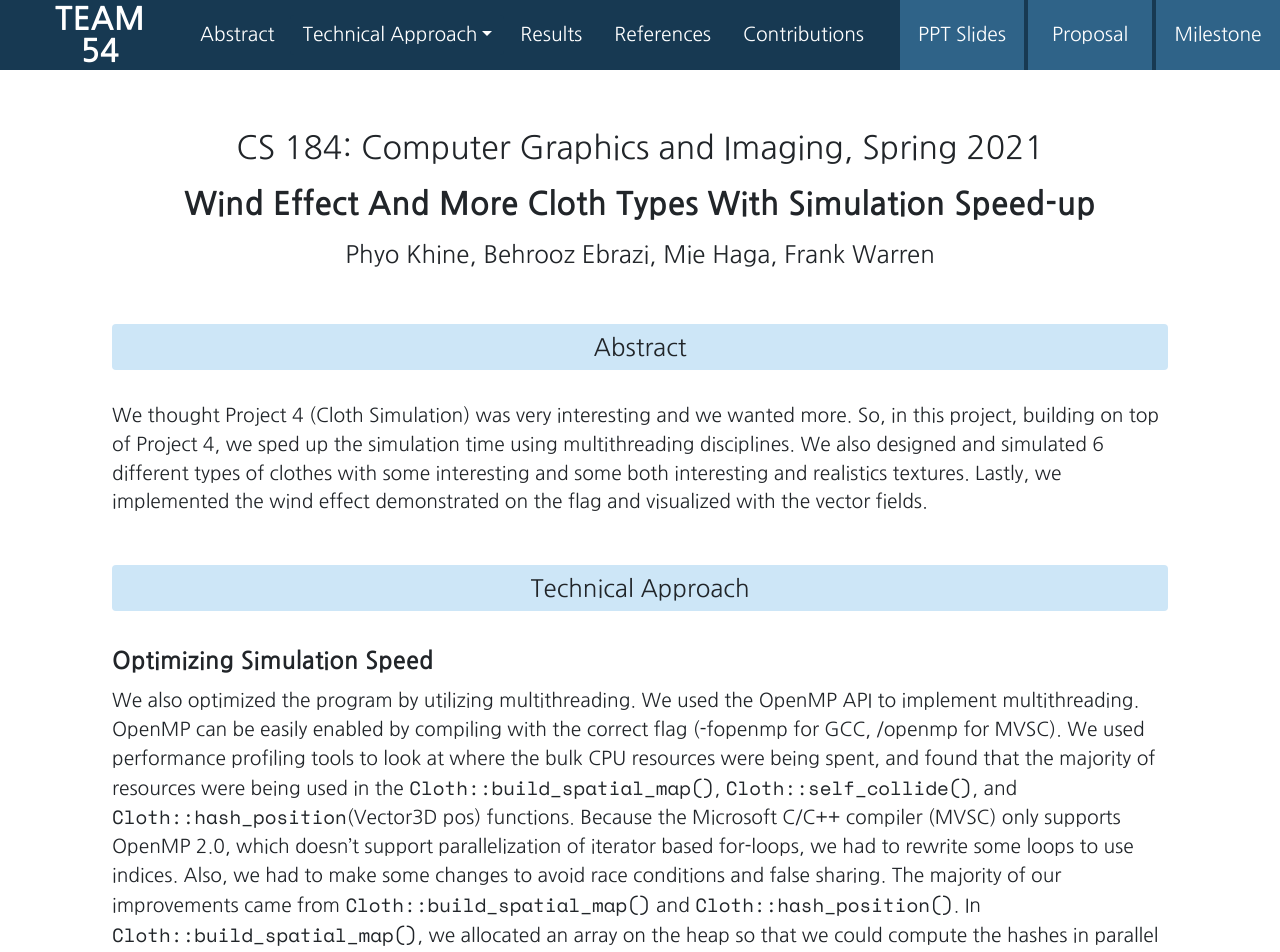
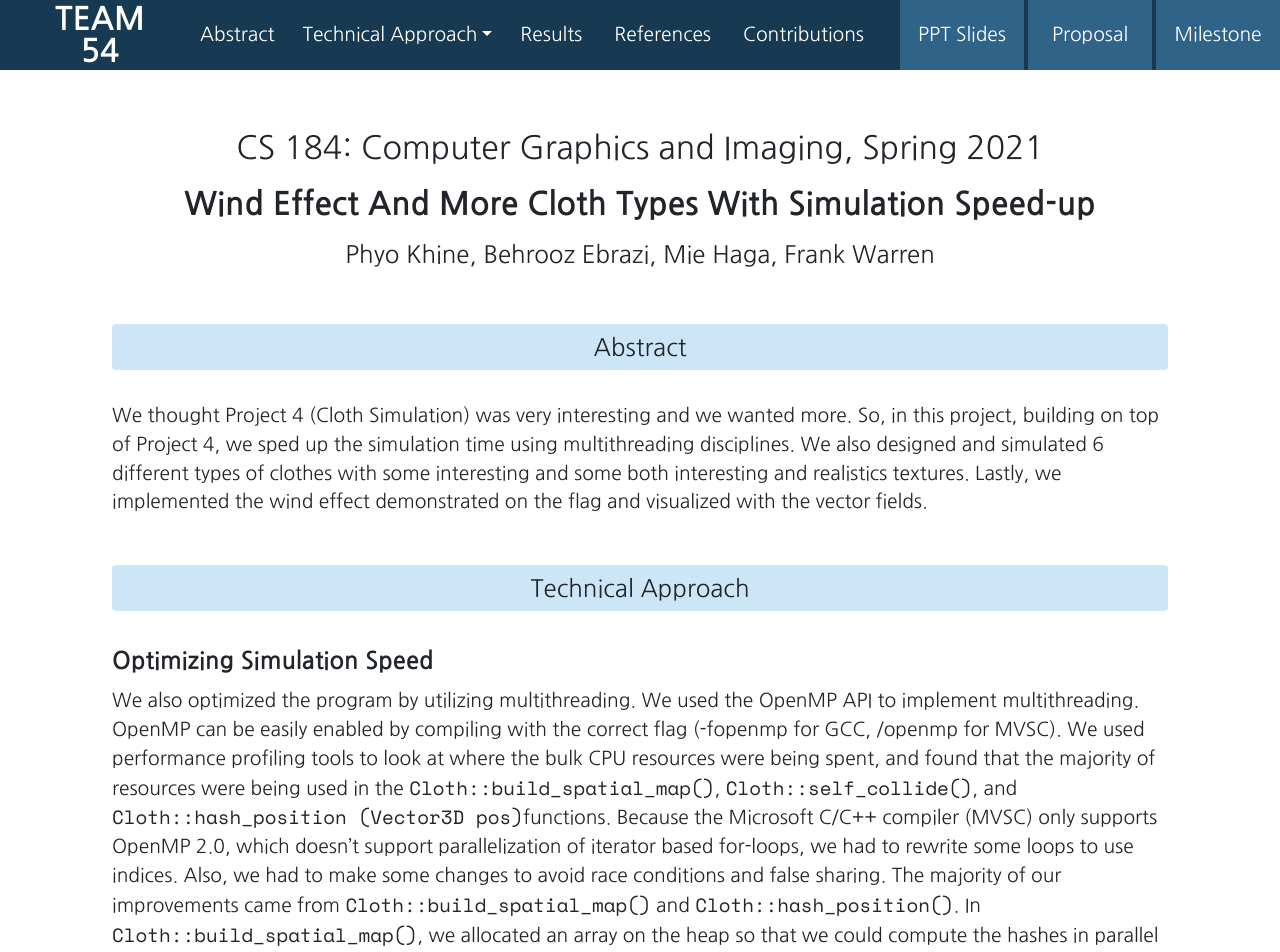
Before and after one commit to phyogitty/team54-cs184-sp21, a React (Create React App) app: page / in a window 1280 px wide. Shown: the top 952 px of the page. Built offline with nearby package versions, Linux system fonts and the light colour scheme.

Commit message:
added some

```diff
--- a/src/components/TechnicalApproach/Optimization.js
+++ b/src/components/TechnicalApproach/Optimization.js
@@ -15,7 +15,7 @@ const Optimizations = () => {
         used in the{" "}
         <span className="code-font">Cloth::build_spatial_map()</span>,{" "}
         <span className="code-font">Cloth::self_collide()</span>, and{" "}
-        <span className="code-font">Cloth::hash_position</span>(Vector3D pos)
+        <span className="code-font">Cloth::hash_position (Vector3D pos)</span>
         functions. Because the Microsoft C/C++ compiler (MVSC) only supports
         OpenMP 2.0, which doesn’t support parallelization of iterator based
         for-loops, we had to rewrite some loops to use indices. Also, we had to
```
